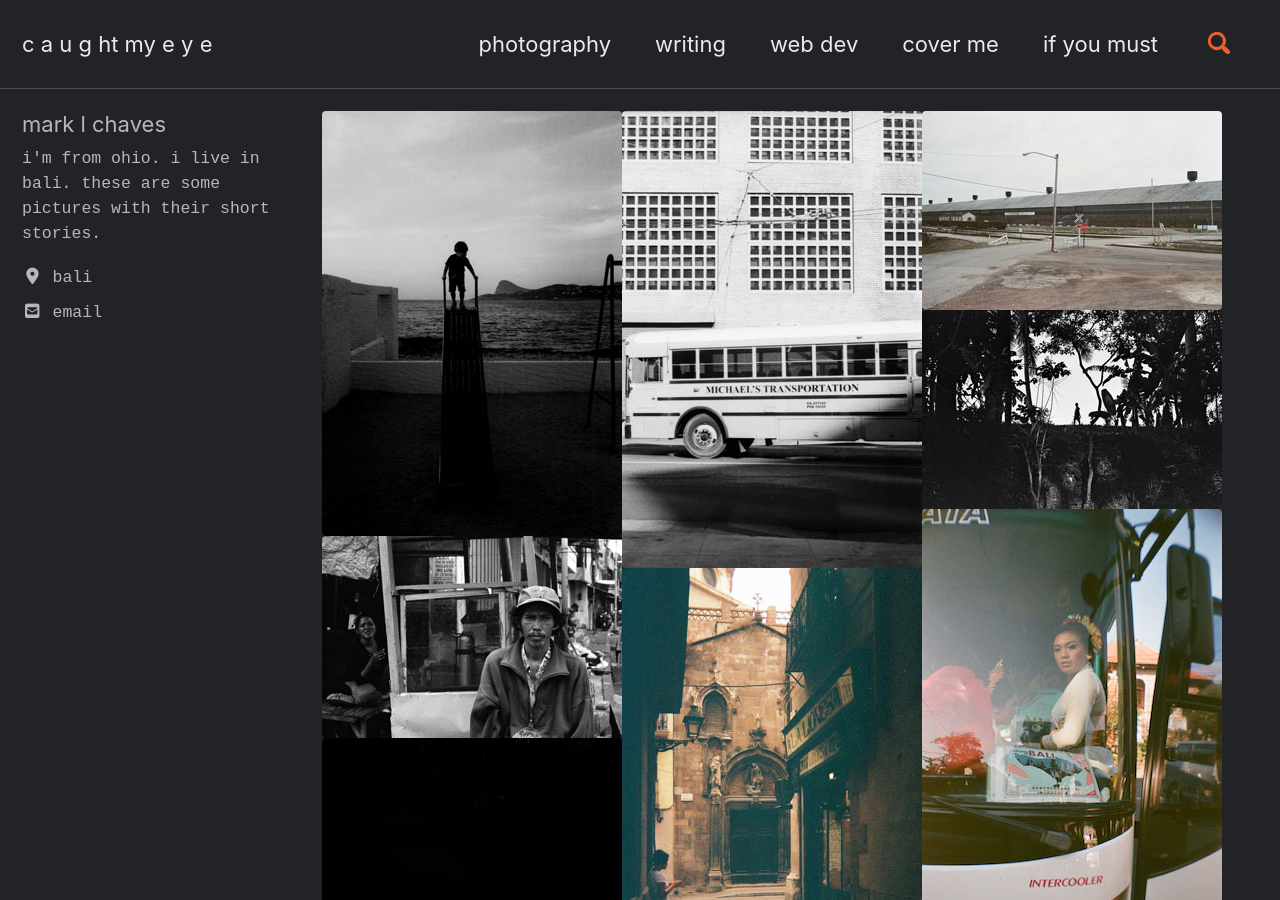
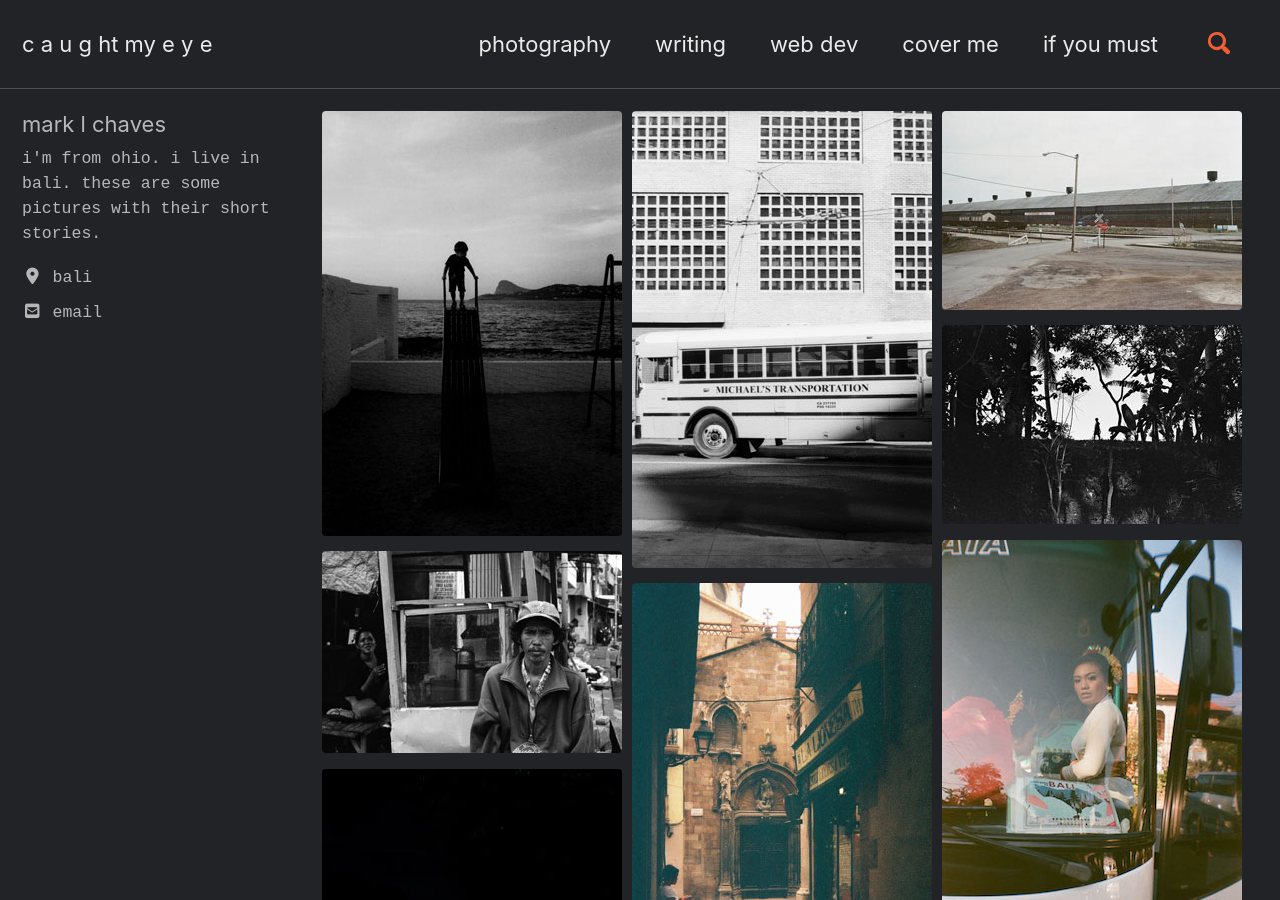
Before and after one commit to marklchaves/caughtmyeye, a Jekyll site: the page built from index.html, in a window 1280 px wide and 900 px high. Built offline with Jekyll 4.4.1, drawn with Linux system fonts in a browser that asks for light colours; cached includes are drawn as plain includes; nearby versions of some CDN libraries; the list of posts is cut into pages by our own code.

Commit message:
Masonry responsive tweak

```diff
--- a/assets/css/my-masonry-grid.css
+++ b/assets/css/my-masonry-grid.css
@@ -6,9 +6,9 @@
   margin-bottom: 1em;
 }
 
-@media all and (min-width: 667px) {
+@media all and (min-width: 1024.998px) {
   .grid__item {
-    margin: 0;
+    margin-bottom: 0.7em;
   }
 }
 
--- a/assets/js/portfolio-masonry.js
+++ b/assets/js/portfolio-masonry.js
@@ -10,6 +10,7 @@ function loadMasonry() {
     if (document.body.clientWidth >= 1024) {
       var msnry = new Masonry(document.querySelector(".archive"), {
         columnWidth: 300,
+        gutter: 10,
         itemSelector: ".grid__item",
         percentPosition: true,
         horizontalOrder: true
```
